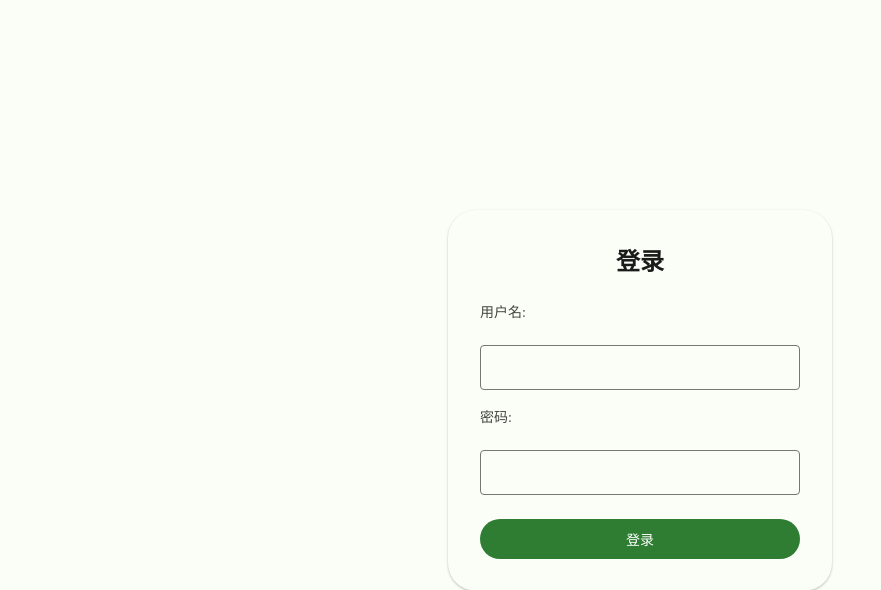
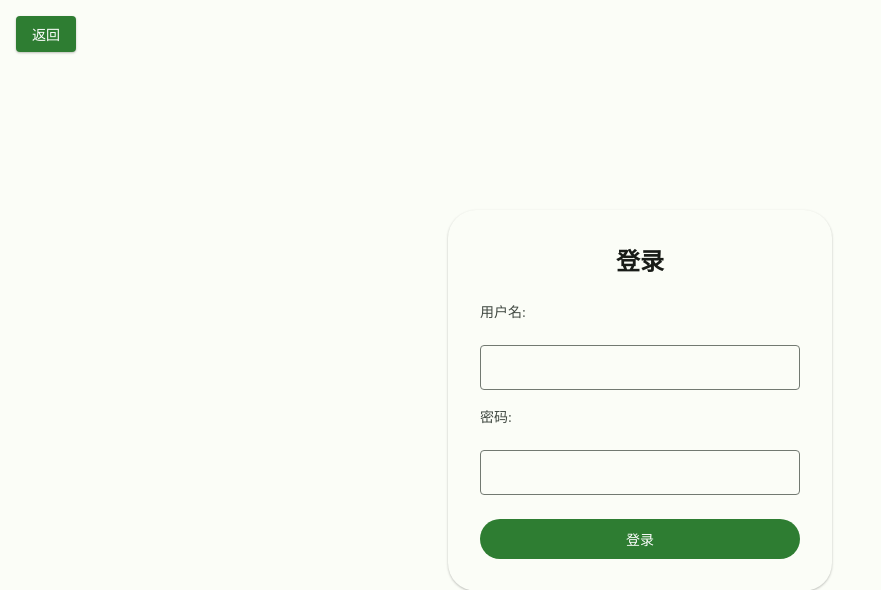
Before and after one commit to ExamAware/ExamCloudSchedule, a PHP site: page /admin/login.php in a window 1280 px wide. Shown: the top 590 px of the page, without its empty margins (0-881 px from the left). Run offline with PHP 8.4, Linux system fonts and the light colour scheme.

Commit message:
feat： 管理后台登录页返回按钮的实现

```diff
--- a/admin/login.php
+++ b/admin/login.php
@@ -81,9 +81,27 @@ if ($_SERVER['REQUEST_METHOD'] === 'POST') {
             text-align: center;
             margin-bottom: 16px;
         }
+
+        .back-button {
+            position: absolute;
+            top: 16px;
+            left: 16px;
+            text-decoration: none;
+            padding: 8px 16px;
+            background: var(--md-primary);
+            color: var(--md-on-primary);
+            border-radius: 4px;
+            box-shadow: var(--md-elevation-1);
+            font-size: 14px;
+        }
+
+        .back-button:hover {
+            background: var(--md-primary-hover);
+        }
     </style>
 </head>
 <body>
+    <a href="../" class="back-button md3-button">返回</a>
     <div class="login-container md3-card">
         <h2>登录</h2>
         <?php if (isset($error)): ?>
```
